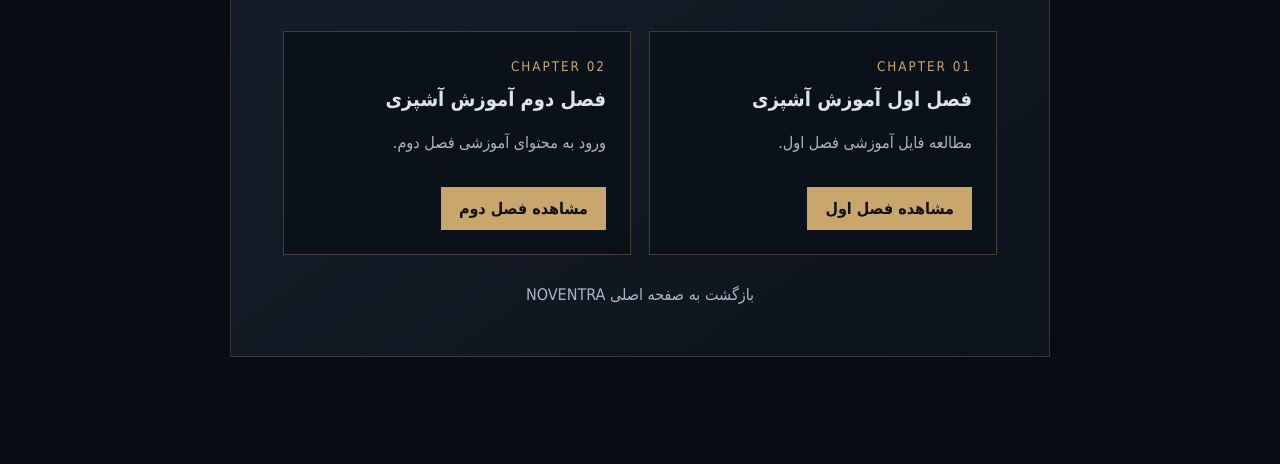
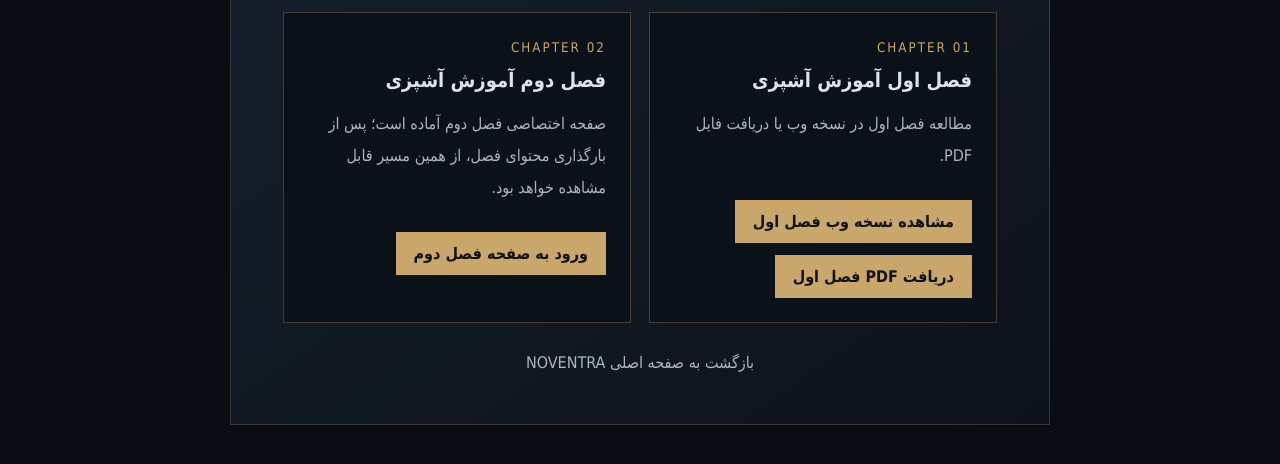
Before and after one commit to amitisghanavati-star/noventra, a plain HTML site: page cooking/index.html in a window 1280 px wide. Shown: the part 272-736 px from the top of the page. Drawn offline with Linux system fonts and the light colour scheme.

Commit message:
Correct cooking chapter links and separate chapter one from chapter two

```diff
--- a/cooking/index.html
+++ b/cooking/index.html
@@ -3,7 +3,8 @@
 <head>
   <meta charset="utf-8">
   <meta name="viewport" content="width=device-width, initial-scale=1">
-  <meta name="theme-color" content="#090d13">\n  <meta name="description" content="کتابخانه آموزش آشپزی NOVENTRA؛ دسترسی به فصل‌های آموزشی آشپزی.">
+  <meta name="theme-color" content="#090d13">
+  <meta name="description" content="کتابخانه آموزش آشپزی NOVENTRA؛ دسترسی به فصل‌های آموزشی آشپزی.">
   <title>NOVENTRA Kitchen | کتابخانه آشپزی</title>
   <style>
     :root{color-scheme:dark;--bg:#090d13;--panel:#111923;--gold:#c9a66b;--silver:#dce3ec;--muted:#aab5c3}
@@ -33,14 +34,15 @@
       <article class="chapter">
         <small>CHAPTER 01</small>
         <h2>فصل اول آموزش آشپزی</h2>
-        <p>مطالعه فایل آموزشی فصل اول.</p>
-        <a href="./NOVENTRAcooking.pdf" target="_blank" rel="noopener">مشاهده فصل اول</a>
+        <p>مطالعه فصل اول در نسخه وب یا دریافت فایل PDF.</p>
+        <a href="./index%20(2).html">مشاهده نسخه وب فصل اول</a>
+        <a href="./NOVENTRAcooking.pdf" target="_blank" rel="noopener">دریافت PDF فصل اول</a>
       </article>
       <article class="chapter">
         <small>CHAPTER 02</small>
         <h2>فصل دوم آموزش آشپزی</h2>
-        <p>ورود به محتوای آموزشی فصل دوم.</p>
-        <a href="./index%20(2).html">مشاهده فصل دوم</a>
+        <p>صفحه اختصاصی فصل دوم آماده است؛ پس از بارگذاری محتوای فصل، از همین مسیر قابل مشاهده خواهد بود.</p>
+        <a href="./chapter-2.html">ورود به صفحه فصل دوم</a>
       </article>
     </section>
     <a class="back" href="../index.html">بازگشت به صفحه اصلی NOVENTRA</a>
```
